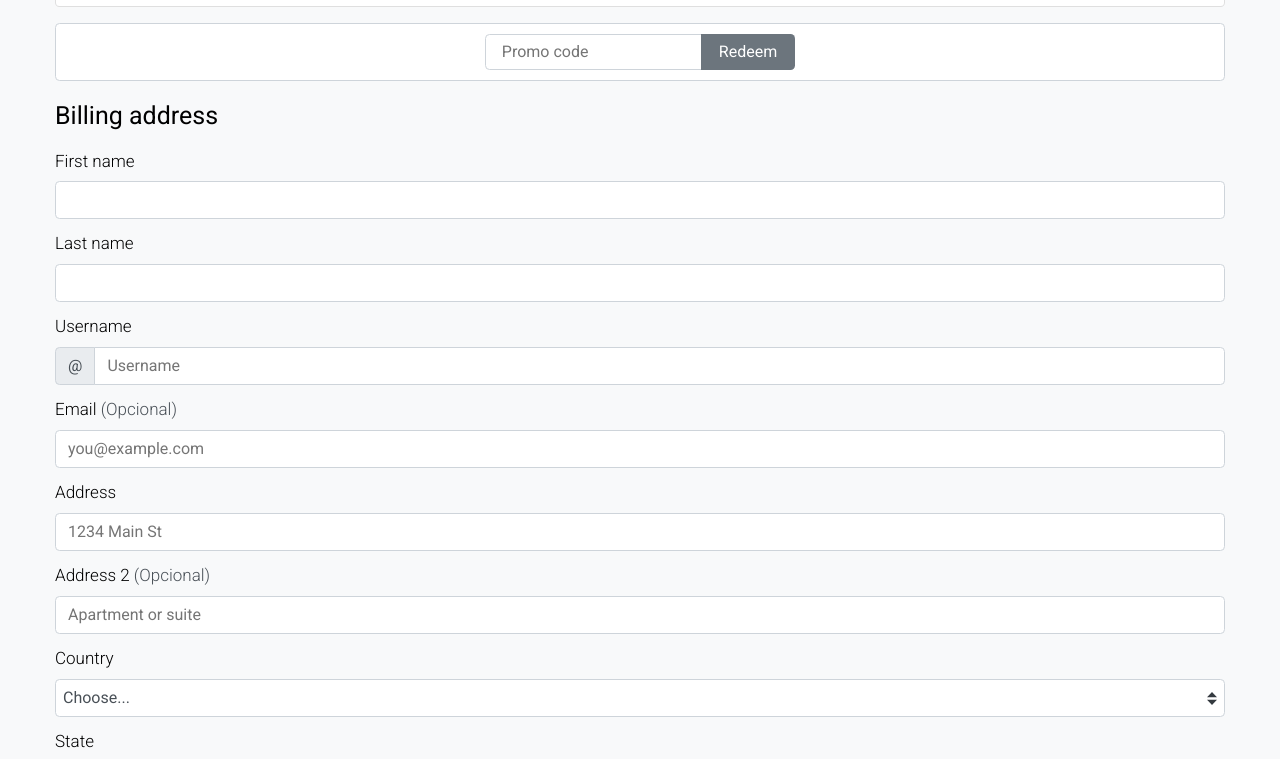
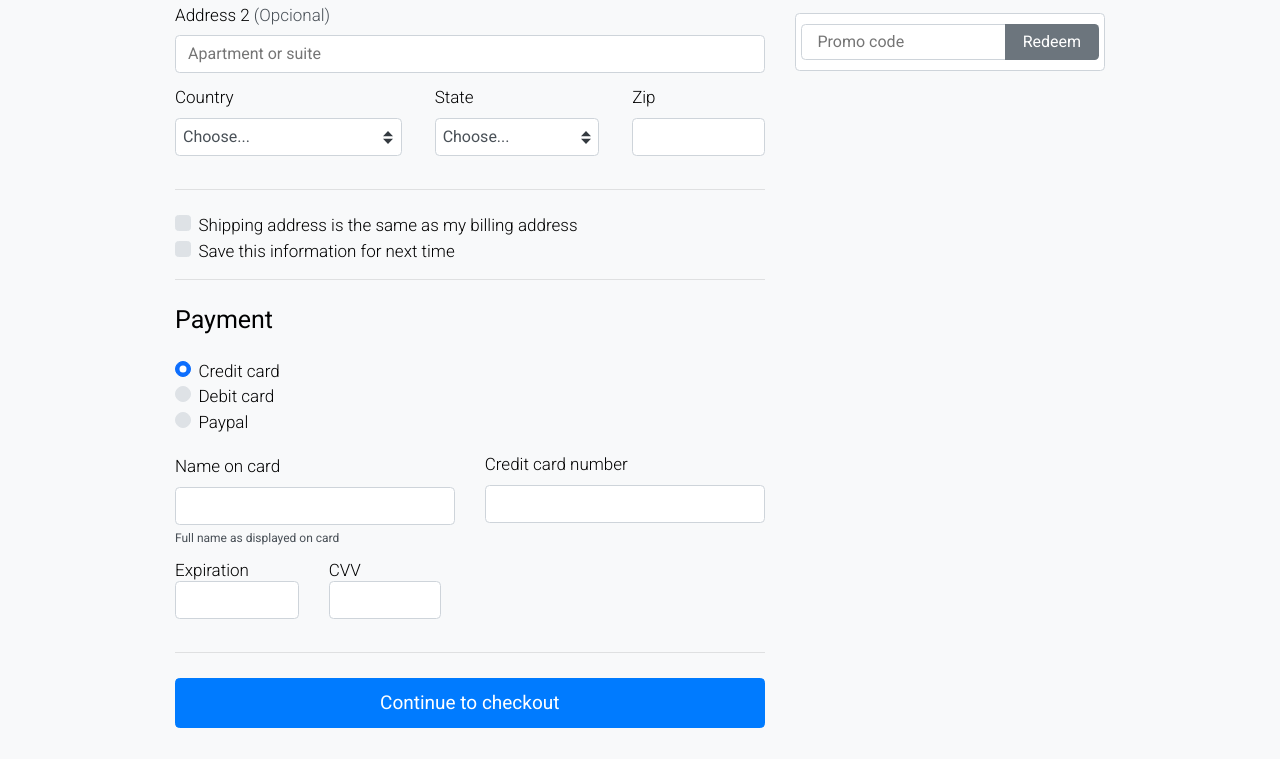
Before and after one commit to muxanz/example-02, a plain HTML site: page index.html in a window 1280 px wide. Shown: the part 693-1452 px from the top of the page. Drawn offline with Linux system fonts and the light colour scheme.

Commit message:
se configuran media queries para responsive design

```diff
--- a/css/styles.css
+++ b/css/styles.css
@@ -13,7 +13,7 @@ body {
 }
 
 .container {
-    max-width: 120rem;
+    max-width: 96rem;
     margin: 0 auto;
     padding-left: 1.5rem;
     padding-right: 1.5rem;
@@ -43,7 +43,32 @@ header p {
     margin-bottom: 4rem;
 }
 
+.row-content {
+    display: flex;
+    flex-wrap: wrap;
+    flex-direction: column;
+    width: 100%;
+}
+
+@media (min-width: 768px) {
+    .row-content {
+        flex-direction: row-reverse;
+    }
+}
+
 /* Aside */
+aside {
+    width: 100%;
+    position: relative;
+}
+
+@media (min-width: 768px) {
+    aside {
+        width: 35%;
+        padding-left: 1.5rem;
+    }
+}
+
 .title-cart {
     display: flex;
     justify-content: space-between;
@@ -72,6 +97,7 @@ header p {
     flex-direction: column;
     padding: 0;
     margin-bottom: 1rem;
+    margin-top: 0;
 }
 
 .list-cart-item {
@@ -130,7 +156,6 @@ header p {
 .form-code {
     margin-top: 1.7rem;
     display: flex;
-    justify-content: center;
     background-color: #fff;
     border-radius: 0.45rem;
     border: 1px solid #ced4da;
@@ -139,9 +164,7 @@ header p {
 
 .input-promo {
     display: flex;
-    justify-content: stretch;
-    flex-wrap: wrap;
-    align-self: stretch;
+    width: 100%;
 }
 
 .input-promo div {
@@ -149,8 +172,9 @@ header p {
 }
 
 .input-code {
-    display: block;
+    display: inline-block;
     font-size: 1.6rem;
+    width: 100%;
     color: #495057;
     border: 1px solid #ced4da;
     border-top-left-radius: 0.45rem;
@@ -167,6 +191,7 @@ header p {
 }
 
 .btn {
+    width: 100%;
     display: inline-block;
     color: #fff;
     background-color: #6c757d;
@@ -184,6 +209,18 @@ header p {
 }
 
 /* Main - form */
+main {
+    width: 100%;
+}
+
+@media (min-width: 768px) {
+    main {
+        width: 65%;
+        padding-right: 1.5rem;
+
+    }
+}
+
 main h2 {
     font-size: 2.5rem;
     font-weight: 400;
@@ -192,6 +229,30 @@ main h2 {
 .form-main {
     display: flex;
     flex-direction: column;
+}
+
+.row {
+    display: flex;
+    flex-direction: column;
+}
+
+@media (min-width: 768px) {
+    .row {
+        flex-direction: row;
+        justify-content: space-between;
+    }
+    .row-div-name {
+        margin-right: 1.5rem;
+        width: 50%;
+    }
+    .row-div-last {
+        margin-left: 1.5rem;
+        width: 50%;
+    }
+}
+
+.row .input {
+    margin-top: 1rem;
 }
 
 .form-main label {
@@ -255,6 +316,22 @@ main h2 {
     appearance: none;
 }
 
+@media (min-width:768px) {
+    .select-country {
+        width: 41%;
+        padding-right: 1.5rem;
+    }
+    .select-state {
+        width: 33%;
+        padding-left: 1.5rem;
+        padding-right: 1.5rem;
+    }
+    .select-zip {
+        max-width: 25%;
+        padding-left: 1.5rem;
+    }
+}
+
 hr {
     display: block;
     margin-top: 1.8rem;
@@ -278,7 +355,7 @@ hr {
     border: 1px solid #dee2e6;
     border-radius: 0.35em;
     vertical-align: baseline;
-    margin-top: 0.8rem;
+    margin-top: 0.5rem;
     margin-right: .5rem;
 }
 
@@ -309,6 +386,49 @@ hr {
 
 .name-card-content {
     margin-top: 2.5rem;
+    width: 100%;
+}
+
+.card-number {
+    margin-top: 2.3rem;
+    width: 100%;
+}
+
+@media (min-width:768px) {
+    .name-card-content {
+        margin-right: 1.5rem;
+    }
+    .card-number {
+        margin-left: 1.5rem;
+    }
+}
+
+.row-expiration-cvv {
+    display: flex;
+    flex-direction: column;
+}
+
+.expiration {
+    width: 100%;
+}
+
+.cvv {
+    width: 100%;
+}
+
+@media (min-width:768px) {
+    .row-expiration-cvv {
+        flex-direction: row;
+    }
+    .expiration {
+        width: 21%;
+        margin-right: 1.5rem;
+    }
+    .cvv {
+        width: 19%;
+        margin-left: 1.5rem;
+        margin-right: 1.5rem;
+    }
 }
 
 .name-card-content .input {
@@ -318,7 +438,7 @@ hr {
 .name-card-content small {
     display: inline-block;
     font-size: 1.2rem;
-    margin-bottom: 1.8rem;
+    margin-bottom: 1.5rem;
 }
 
 .btn-form {
@@ -331,7 +451,7 @@ hr {
     background-color: #007bff;
     border-color: #007bff;
     border-radius: 0.45rem;
-    padding: 1rem;
+    padding: 1.3rem;
 }
 
 .btn-form:hover {
--- a/index.html
+++ b/index.html
@@ -18,7 +18,7 @@
             <h1>Checkout form</h1>
             <p>Below is an example form built entirely with Bootstrap's form controls. Each required form group has a validation state that can be triggered by attempting to submit the form without completing it.</p>
         </header>
-
+        <div class="row-content">
             <aside>
                 <div class="title-cart">
                     <h2>Your cart</h2>
@@ -73,11 +73,16 @@
             <main class="main">
                 <h2>Billing address</h2>
                 <form action="/" class="form-main">
+                    <div class="row">
+                        <div class="row-div-name">
                             <label for="first-name">First name</label>
                             <input type="text" id="first-name" class="input">
-
+                        </div>
+                        <div class="row-div-last">
                             <label for="last-name">Last name</label>
                             <input type="text" id="last-name" class="input">
+                        </div>
+                    </div>
 
                     <label for="user-name">Username</label>
                     <div class="user-name">
@@ -94,24 +99,32 @@
                     <label for="address-two">Address 2<small> (Opcional)</small></label>
                     <input type="text" id="address-two" placeholder="Apartment or suite" class="input">
 
+
+                    <div class="row">
+                        <div class="select-country">
                             <label for="country">Country</label>
                             <select id="country" required class="input input-select">
                                 <option value="Choose...">Choose...</option>
                                 <option value="United States">United States</option>
                                 <option value="Colombia">Colombia</option>
                             </select>
-
+                        </div>
+                        <div class="select-state">
                             <label for="state">State</label>
                             <select id="state" required class="input input-select">
                                 <option value="Choose...">Choose...</option>
                                 <option value="California">California</option>
                                 <option value="Colombia">Bogotá</option>
                             </select>
-
+                        </div>
+                        <div class="select-zip">
                             <label for="zip">Zip</label>
                             <input type="text" id="zip" required class="input">
+                        </div>
+                    </div>
 
                     <hr>
+
                     <div class="check-group">
                         <div class="check">
                             <input type="checkbox" id="check-address" class="form-check">
@@ -140,25 +153,34 @@
                         <label for="paypal">Paypal</label>
                     </div>
 
+                    <div class="row">
                         <div class="name-card-content">
                             <label for="name-on-card" class="label-card">Name on card</label>
                             <input type="text" id="name-on-card" class="input">
                             <small>Full name as displayed on card</small>
                         </div>
+                        <div class="card-number">
                             <label for="card-number">Credit card number</label>
                             <input type="text" id="card-number" class="input">
+                        </div>
+                    </div>
 
+                    <div class="row-expiration-cvv">
+                        <div class="expiration">
                             <label for="card-expiration">Expiration</label>
                             <input type="text" id="card-expiration" class="input">
-
+                        </div>
+                        <div class="cvv">
                             <label for="card-cvv">CVV</label>
                             <input type="text" id="card-cvv" class="input">
-
+                        </div>
+                    </div>
                         <hr>
 
                         <button type="submit" class="btn btn-form">Continue to checkout</button>
                 </form>
             </main>
+        </div>
 
         <footer class="footer">
             <p>© 2017-2018 Company Name</p>
```
Lines whose indentation alone changed are shown as unchanged.
